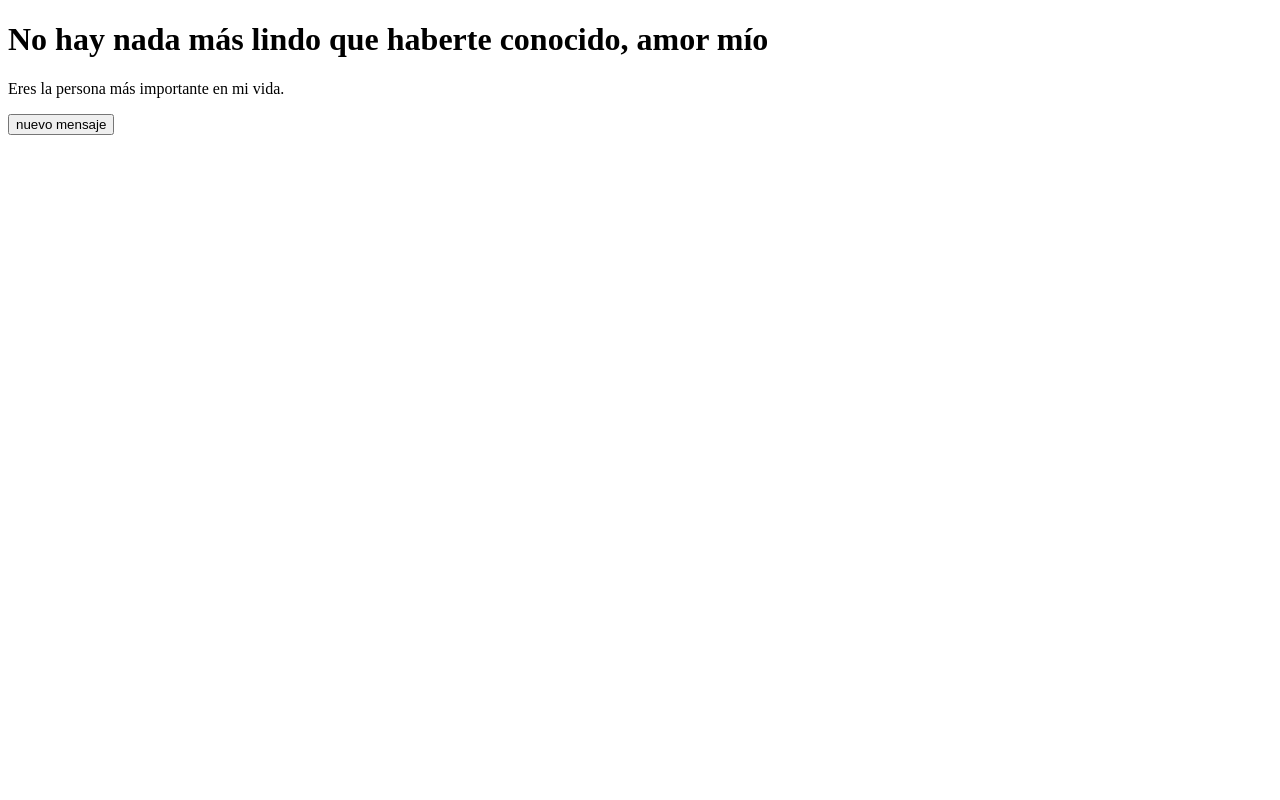
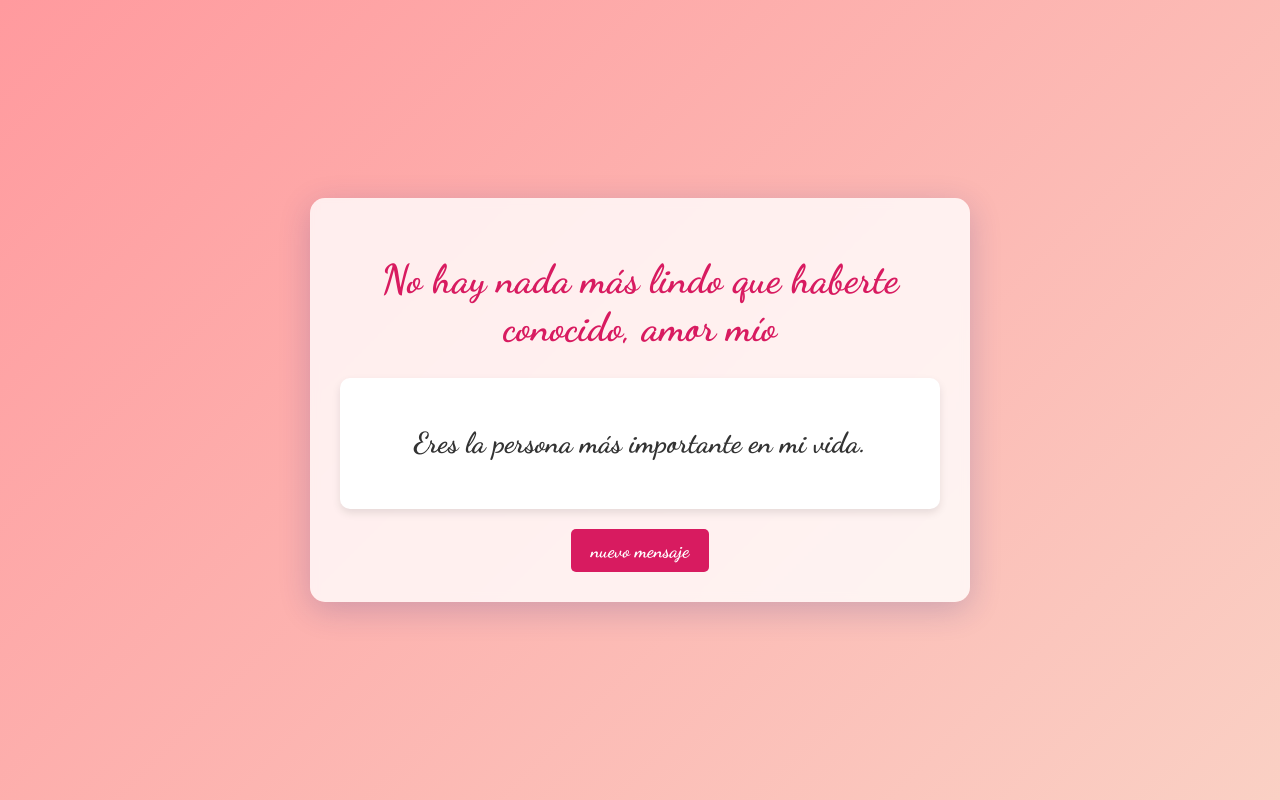
Before and after one commit to Minaya21/System, a plain HTML site: page index.html in a window 1280 px wide. Drawn offline with Linux system fonts and the light colour scheme; files that its build step writes are made by us from their sources; files whose address does not match are found by name.

Commit message:
Update index.html

```diff
--- a/index.html
+++ b/index.html
@@ -5,7 +5,7 @@
     <meta name="viewport" content="width=device-width, initial-scale=1.0">
     <title>Para mi Amor Jasmin</title>
     <link href="https://fonts.googleapis.com/css2?family=Dancing+Script:wght@700&display=swap" rel="stylesheet">
-    <link rel="stylesheet" href=".styles.css">
+    <link rel="stylesheet" href="./css/styles.css">
 </head>
 <body>
     <div class="container">
```
